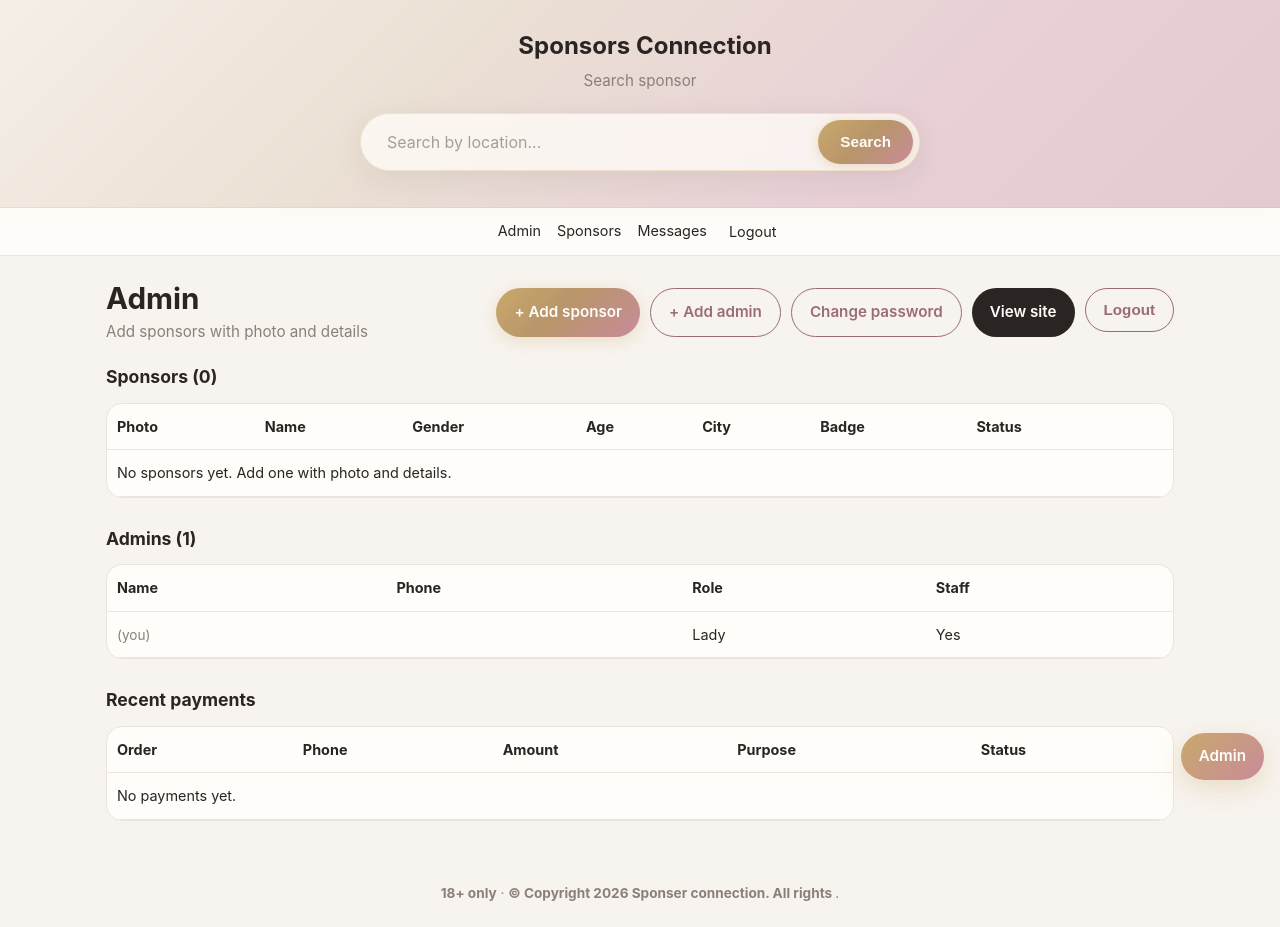
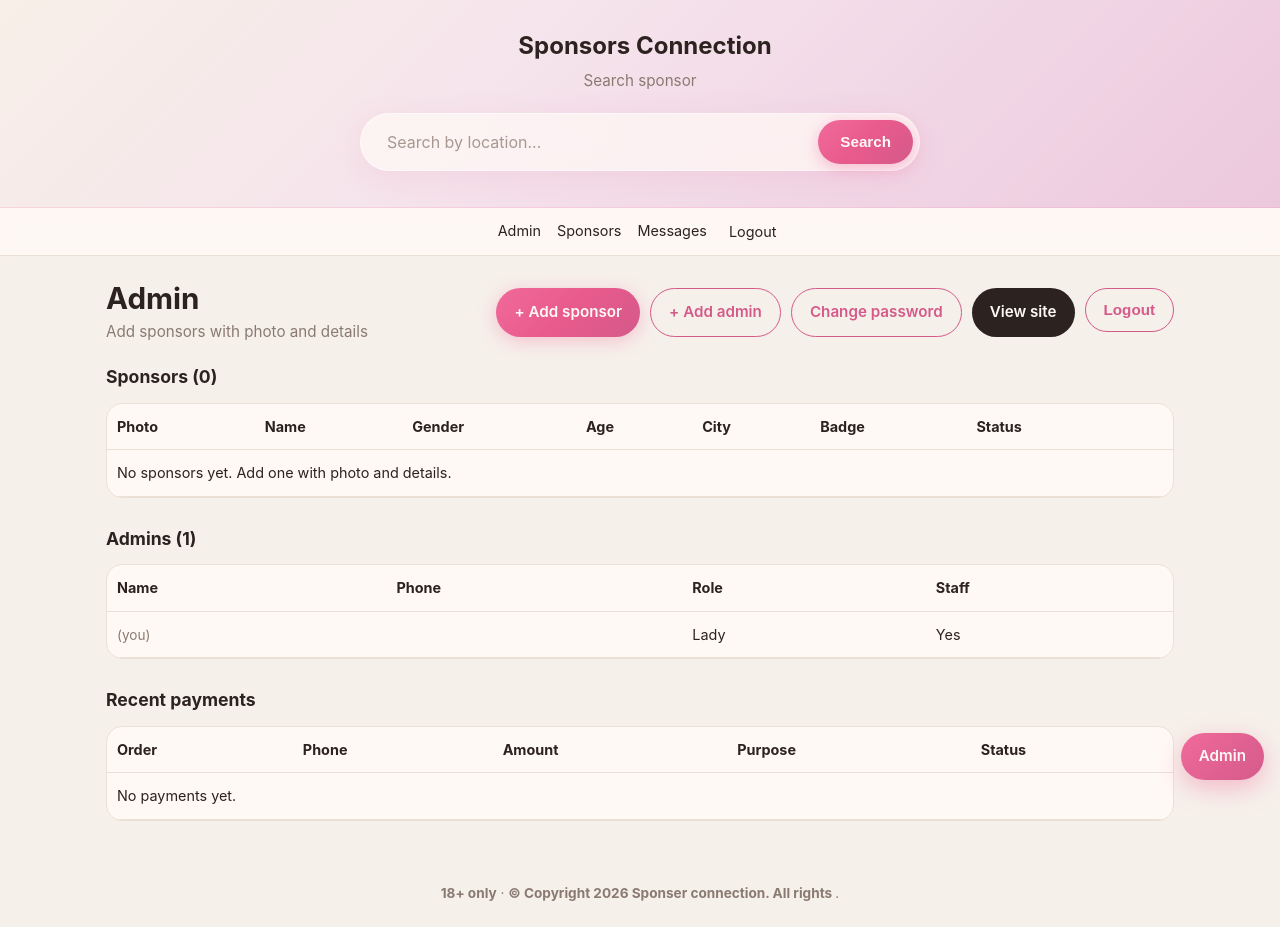
Before and after one commit to kengodhil/sponsa, a Django app: page /control/ in a window 1280 px wide. Run offline with Django 5.2, Linux system fonts and the light colour scheme; the visitor is signed in with stand-in values (Sample User, id 1); data comes from the database, SQL or seed files in the repository; data that the repository does not hold is empty.

Commit message:
Restore saturated glassy pink + brownish white palette

```diff
--- a/frontend/static/css/app.css
+++ b/frontend/static/css/app.css
@@ -1,22 +1,20 @@
 :root {
-  --purple: #9b6b7a;
-  --purple-dark: #7d5563;
-  --orange: #c4a484;
-  --pink: #c98b9a;
-  --ink: #2a2422;
-  --muted: #8a8078;
-  --paper: #fffdf9;
-  --bg: #f7f3ee;
-  --border: #ebe4db;
-  --shadow: 0 4px 24px rgba(42, 36, 34, 0.06);
-  --shadow-lg: 0 12px 40px rgba(155, 107, 122, 0.12);
+  --purple: #d45a8a;
+  --purple-dark: #b84472;
+  --orange: #e8b89a;
+  --pink: #f06a9a;
+  --ink: #2c221f;
+  --muted: #8a7a72;
+  --paper: #fff9f5;
+  --bg: #f6f0ea;
+  --border: #ebe0d6;
+  --shadow: 0 4px 24px rgba(44, 34, 31, 0.07);
+  --shadow-lg: 0 12px 40px rgba(240, 106, 154, 0.18);
   --radius: 16px;
   --safe-x: max(16px, env(safe-area-inset-left));
   --safe-r: max(16px, env(safe-area-inset-right));
-  --glass: rgba(255, 253, 249, 0.55);
-  --glass-pink: rgba(201, 139, 154, 0.22);
-  --gold: #c9a86c;
-  --gold-soft: #e8d5b0;
+  --glass: rgba(255, 249, 245, 0.6);
+  --glass-pink: rgba(240, 106, 154, 0.28);
 }
 
 * { box-sizing: border-box; }
@@ -45,12 +43,12 @@ a:hover { text-decoration: underline; }
 .topbar { display: none; }
 
 .hero-bar {
-  background: linear-gradient(135deg, #f5efe6 0%, #ebe0d4 35%, #e8d0d6 70%, #e5c9d0 100%);
+  background: linear-gradient(135deg, #f8efe8 0%, #f5e4ec 40%, #f0d4e4 75%, #ecc8dc 100%);
   padding: 28px var(--safe-x) 36px;
   padding-right: var(--safe-r);
   color: var(--ink);
   text-align: center;
-  border-bottom: 1px solid rgba(201, 168, 108, 0.25);
+  border-bottom: 1px solid rgba(240, 106, 154, 0.2);
 }
 .hero-bar .brand {
   display: flex;
@@ -73,13 +71,13 @@ a:hover { text-decoration: underline; }
   margin: 0 auto;
   display: flex;
   gap: 0;
-  background: rgba(255, 253, 249, 0.75);
-  backdrop-filter: blur(12px);
-  -webkit-backdrop-filter: blur(12px);
+  background: rgba(255, 249, 245, 0.72);
+  backdrop-filter: blur(14px);
+  -webkit-backdrop-filter: blur(14px);
   border-radius: 999px;
   padding: 6px 6px 6px 18px;
-  box-shadow: 0 8px 32px rgba(42, 36, 34, 0.08);
-  border: 1px solid rgba(232, 213, 176, 0.6);
+  box-shadow: 0 8px 32px rgba(240, 106, 154, 0.12);
+  border: 1px solid rgba(255, 255, 255, 0.55);
 }
 .search-wrap input {
   flex: 1;
@@ -90,10 +88,10 @@ a:hover { text-decoration: underline; }
   background: transparent;
   color: var(--ink);
 }
-.search-wrap input::placeholder { color: #a89f94; }
+.search-wrap input::placeholder { color: #a89890; }
 .search-wrap button {
-  background: linear-gradient(135deg, #c9a86c 0%, #b8956a 50%, #c98b9a 100%);
-  color: #fffdf9;
+  background: linear-gradient(135deg, #f06a9a 0%, #e85a8c 50%, #d45a8a 100%);
+  color: #fff9f5;
   border: 0;
   border-radius: 999px;
   padding: 10px 22px;
@@ -101,7 +99,7 @@ a:hover { text-decoration: underline; }
   font-size: 0.95rem;
   cursor: pointer;
   white-space: nowrap;
-  box-shadow: 0 2px 12px rgba(201, 168, 108, 0.35);
+  box-shadow: 0 4px 16px rgba(240, 106, 154, 0.4);
 }
 .search-wrap button:hover { opacity: 0.92; }
 
@@ -111,9 +109,9 @@ a:hover { text-decoration: underline; }
   justify-content: center;
   flex-wrap: wrap;
   padding: 12px var(--safe-x);
-  background: rgba(255, 253, 249, 0.85);
-  backdrop-filter: blur(8px);
-  -webkit-backdrop-filter: blur(8px);
+  background: rgba(255, 249, 245, 0.88);
+  backdrop-filter: blur(10px);
+  -webkit-backdrop-filter: blur(10px);
   border-bottom: 1px solid var(--border);
   font-size: 0.9rem;
 }
@@ -325,13 +322,13 @@ h2 { font-size: 1.1rem; margin: 0 0 4px; }
 }
 .btn:hover { opacity: 0.92; text-decoration: none; }
 .btn-gold, .btn-primary {
-  background: linear-gradient(135deg, #c9a86c 0%, #b8956a 45%, #c98b9a 100%);
-  color: #fffdf9;
-  box-shadow: 0 4px 16px rgba(201, 168, 108, 0.28);
+  background: linear-gradient(135deg, #f06a9a 0%, #e85a8c 50%, #d45a8a 100%);
+  color: #fff9f5;
+  box-shadow: 0 4px 18px rgba(240, 106, 154, 0.35);
 }
 .btn-dark {
   background: var(--ink);
-  color: #fffdf9;
+  color: #fff9f5;
 }
 .btn-outline {
   background: transparent;
@@ -417,19 +414,19 @@ th, td { padding: 12px 10px; text-align: left; border-bottom: 1px solid var(--bo
   min-height: 44px;
   padding: 12px 18px;
   border-radius: 999px;
-  background: linear-gradient(135deg, #c9a86c 0%, #c98b9a 100%);
-  color: #fffdf9;
+  background: linear-gradient(135deg, #f06a9a 0%, #d45a8a 100%);
+  color: #fff9f5;
   font-weight: 600;
   font-size: 0.95rem;
   text-decoration: none;
-  box-shadow: 0 8px 24px rgba(201, 168, 108, 0.3);
+  box-shadow: 0 8px 24px rgba(240, 106, 154, 0.4);
   border: 0;
 }
 .admin-fab:hover {
   text-decoration: none;
   opacity: 0.92;
-  color: #fffdf9;
-  box-shadow: 0 10px 28px rgba(201, 139, 154, 0.35);
+  color: #fff9f5;
+  box-shadow: 0 10px 28px rgba(240, 106, 154, 0.48);
 }
 
 body.pay-page .shell {
```
Also changed, not shown: other parts of frontend/static/css/app.css (+49 -53 lines).
